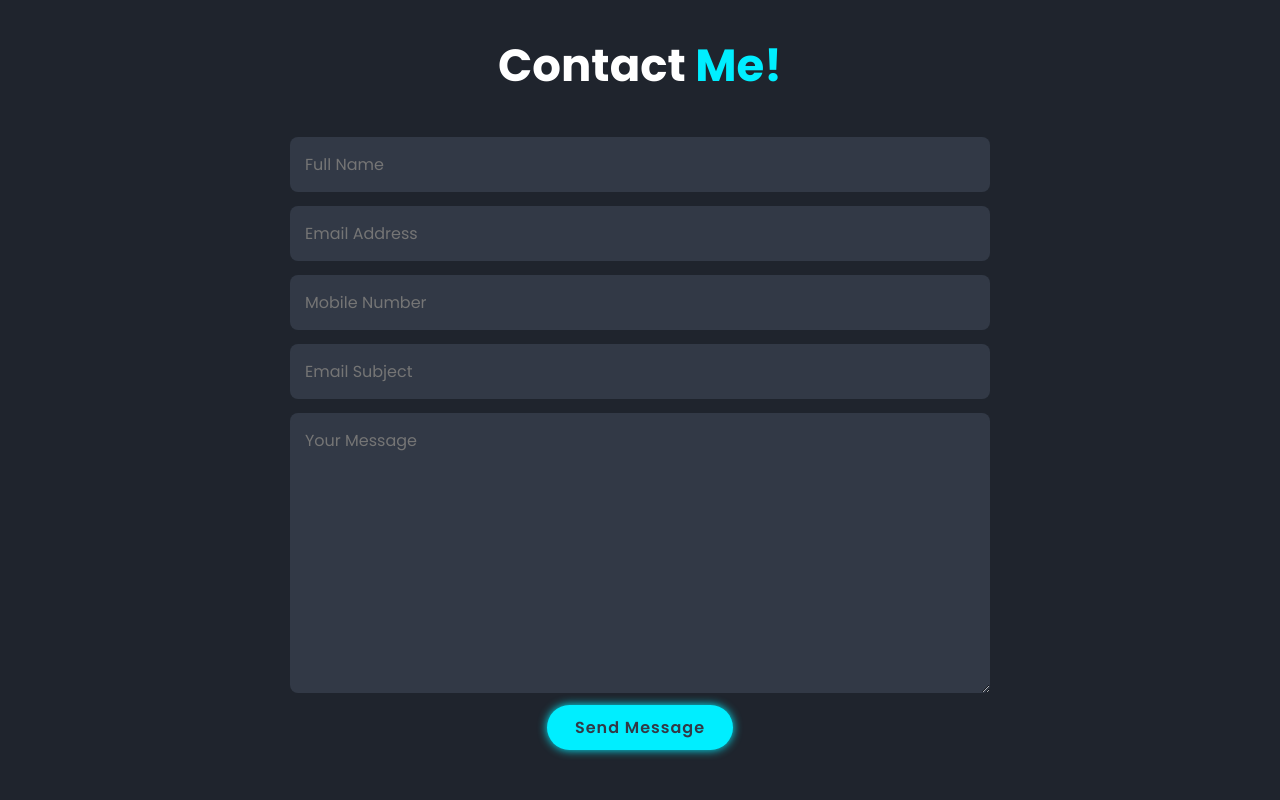
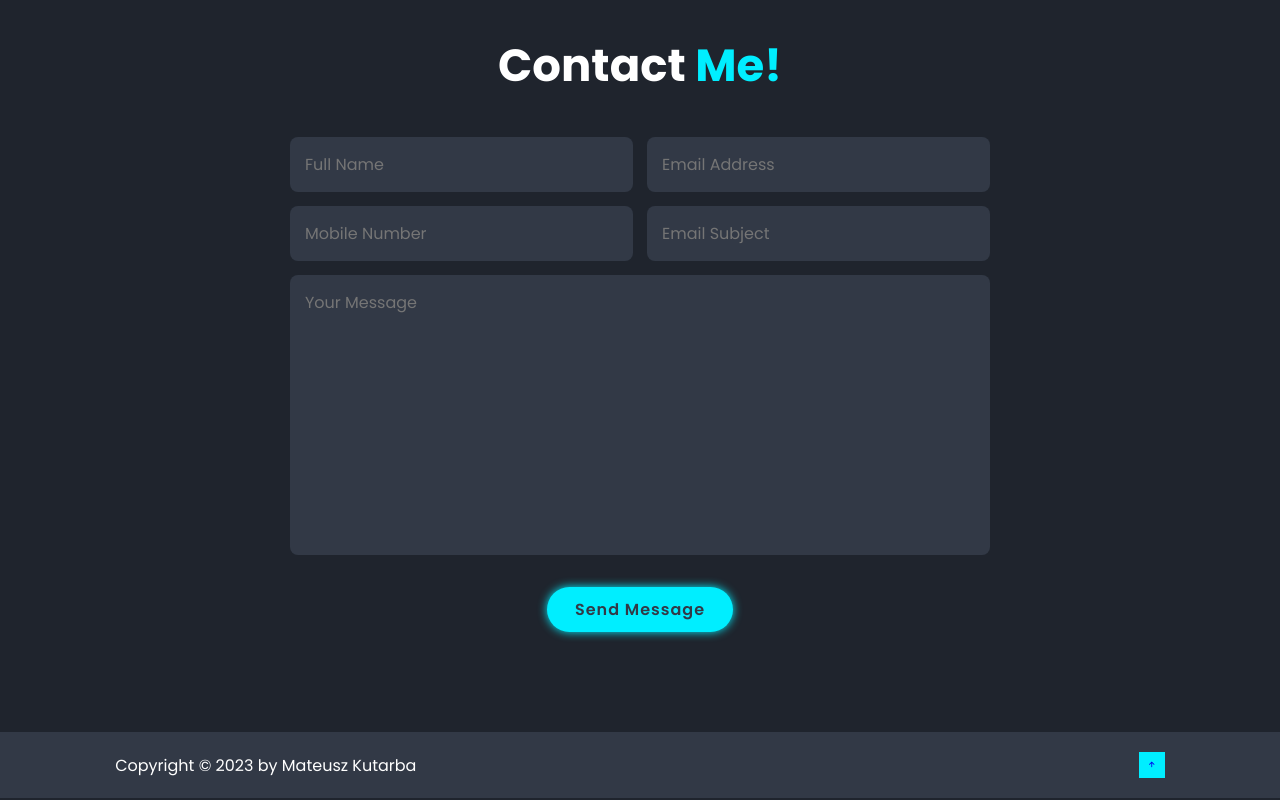
Before and after one commit to Guma96/Portfolio, a plain HTML site: page index.html in a window 1280 px wide. Shown: the part 3268-4068 px from the top of the page. Drawn offline with nearby package versions, Linux system fonts and the light colour scheme.

Commit message:
footer-section

```diff
--- a/index.html
+++ b/index.html
@@ -182,5 +182,13 @@
         <input type="submit" value="Send Message" class="btn" />
       </form>
     </section>
+    <footer class="footer">
+      <div class="footer-text">
+        <p>Copyright &copy; 2023 by Mateusz Kutarba</p>
+      </div>
+      <div class="footer-iconTop">
+        <a href="#home"><i class="bx bx-up-arrow-alt"></i></a>
+      </div>
+    </footer>
   </body>
 </html>
--- a/style.css
+++ b/style.css
@@ -294,3 +294,33 @@ span {
   border-radius: 0.8rem;
   margin: 0.7rem 0;
 }
+.contact form .input-box input {
+  width: 49%;
+}
+.contact form textarea {
+  resize: none;
+}
+
+.contact form .btn {
+  margin-top: 2rem;
+  cursor: pointer;
+}
+
+.footer {
+  display: flex;
+  justify-content: space-between;
+  align-items: center;
+  flex-wrap: wrap;
+  padding: 2rem 9%;
+  background: var(--second-bg-color);
+}
+.footer-text p {
+  font-size: 1.6rem;
+}
+.footer-iconTop a {
+  display: inline-flex;
+  justify-content: center;
+  align-items: center;
+  padding: 0.8rem;
+  background: var(--main-color);
+}
```
